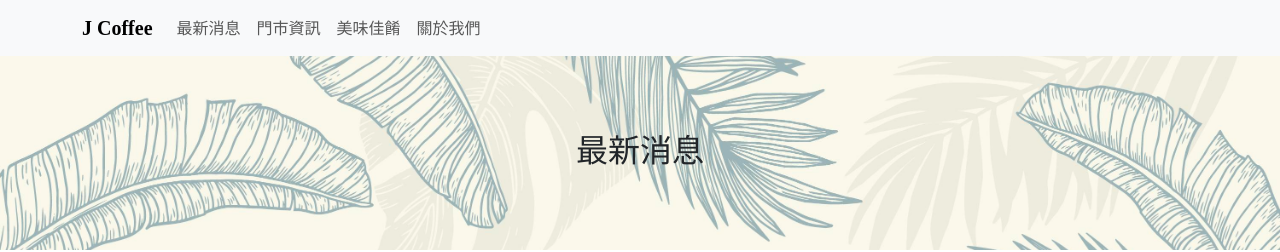
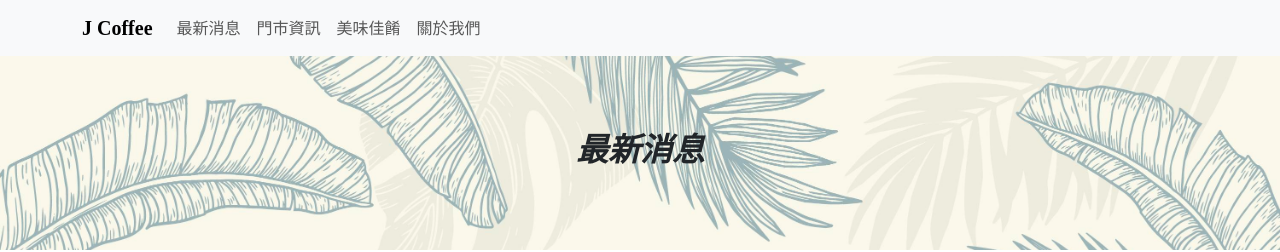
Before and after one commit to ritacc12/CoffeeShop, a React (Vite) app: page /news in a window 1280 px wide. Shown: the top 252 px of the page. Built offline with nearby package versions, Linux system fonts and the light colour scheme.

Commit message:
adjust font type & color

```diff
--- a/src/component/Title.jsx
+++ b/src/component/Title.jsx
@@ -3,7 +3,7 @@ import React from "react";
 const Title = ({ title, ...props }) => {
   return (
     <div className="title">
-      <h2 className="News_title" {...props}>
+      <h2 className="News_title pt-serif-bold-italic" {...props}>
         {title}
       </h2>
     </div>
```
